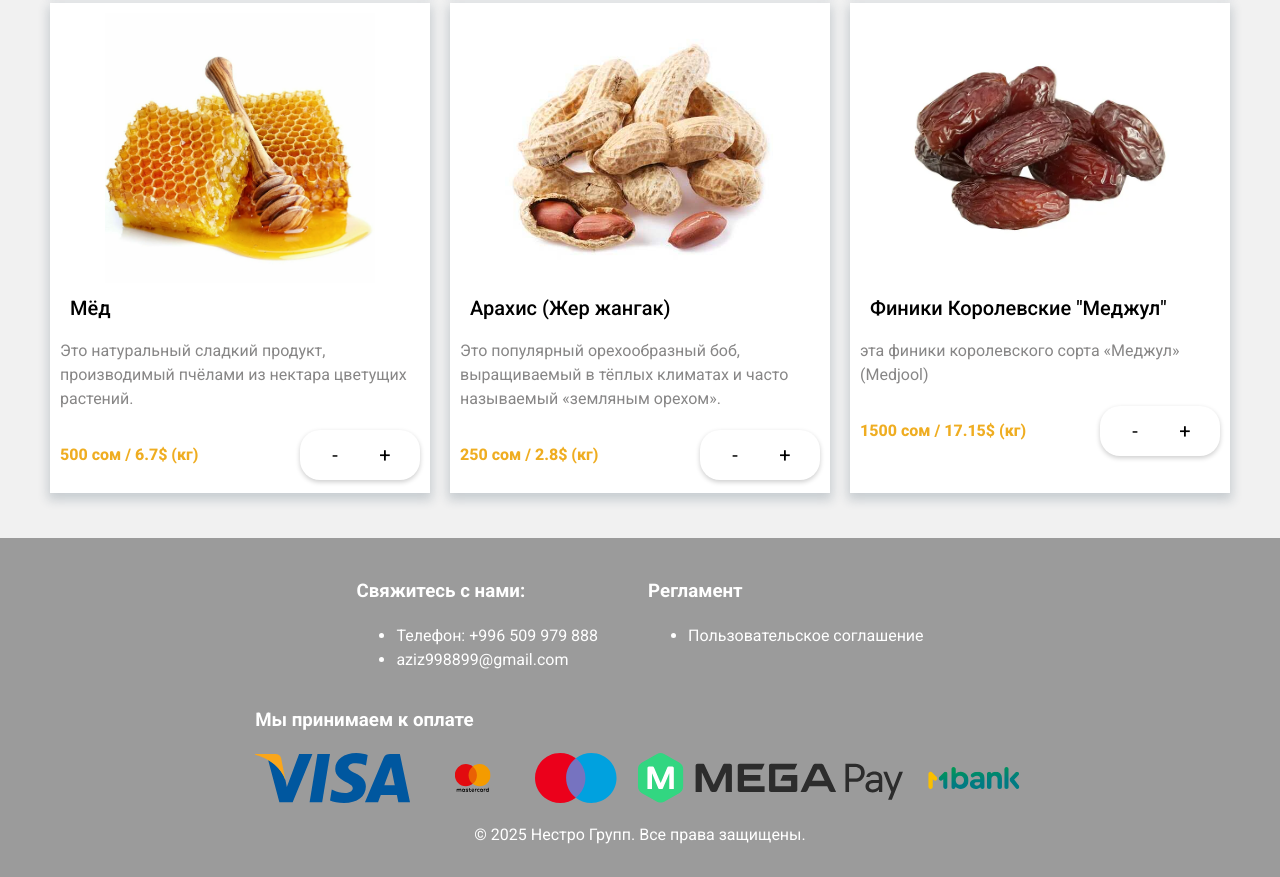
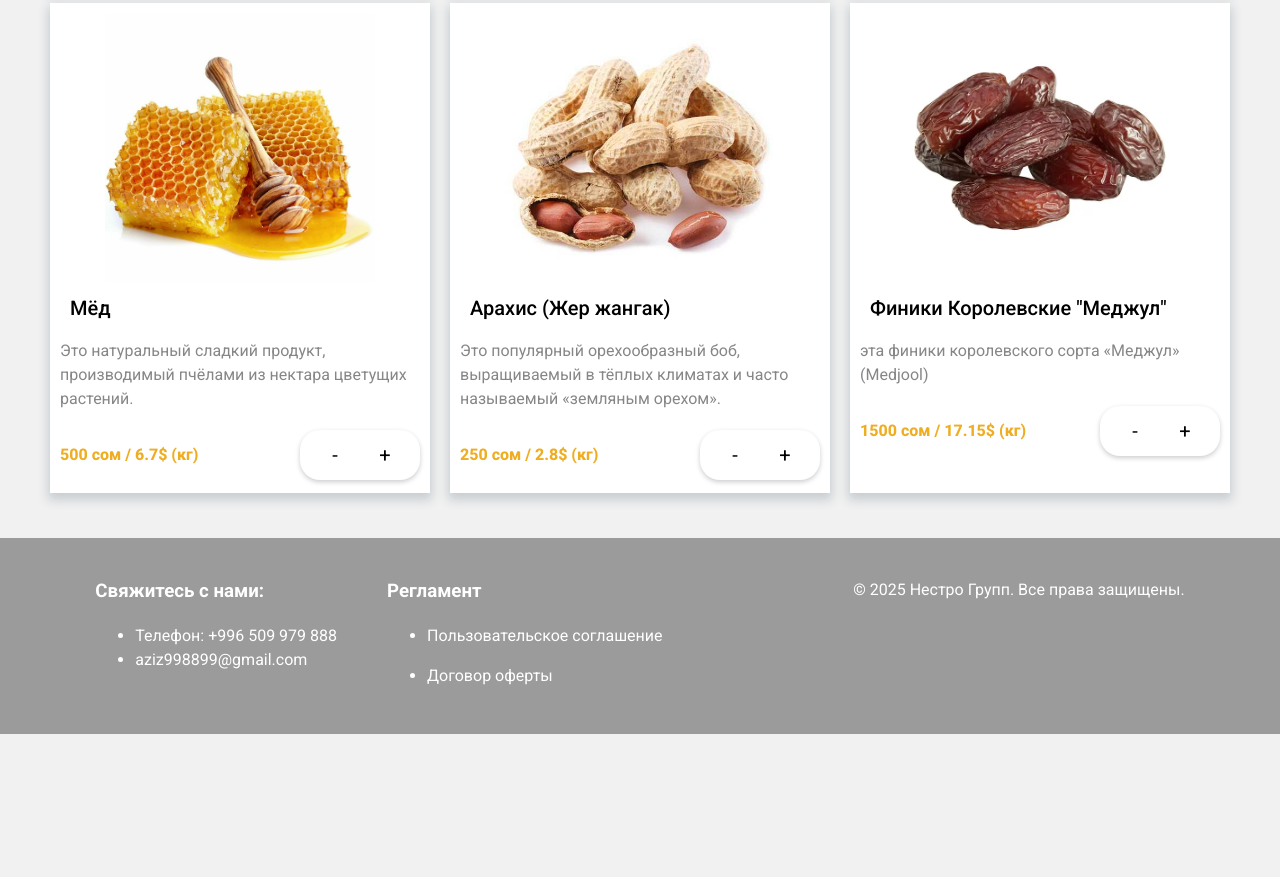
Before and after one commit to gitbishkek/tattuu-market, a plain HTML site: page index.html in a window 1280 px wide. Shown: the part 616-1493 px from the top of the page. After the commit the page ends 1350 px from the top, so only its background shows below. Drawn offline with nearby package versions, Linux system fonts and the light colour scheme; a script that the page names is missing.

Commit message:
Update index.html

```diff
--- a/index.html
+++ b/index.html
@@ -149,9 +149,12 @@
                 <ul>
                     <li><a href="privacy-policy.html">Пользовательское соглашение</a></li>
                 </ul>
+                <ul>
+                    <li><a href="privacy-policy.html">Договор оферты</a></li>
+                </ul>
             </div>
         </div>
-        <div class="footer__payment">
+       <!--   <div class="footer__payment">
             <h3>Мы принимаем к оплате</h3>
             <div class="footer__payment-methods">
                 <img class="logo" src="assets/images/Visa_Inc._logo.svg" alt="Visa">
@@ -161,7 +164,7 @@
                 <img class="logo" src="assets/images/MBank_.svg" alt="MBank">
             </div>
         </div>
-    </div>
+    </div> -->
     <span class="copyright">© 2025 Нестро Групп. Все права защищены.</span>
 </footer>
 <!--end footer-->
```
